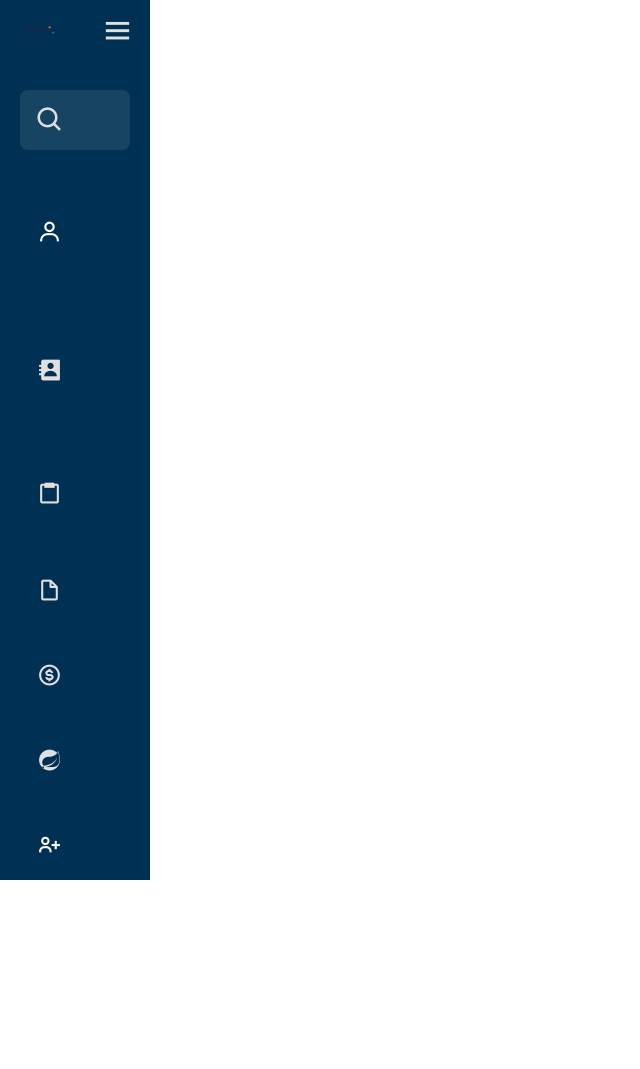
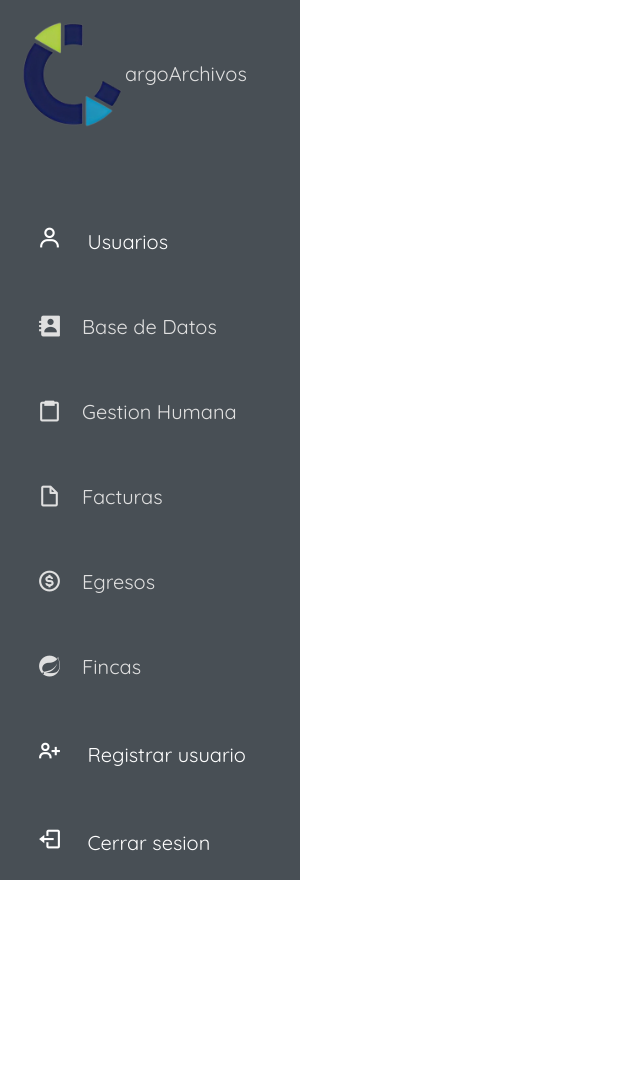
Before and after one commit to DuvanBonilla/gd_archivo, a PHP site: page / in a window 1280 px wide. Shown: the whole page, without its empty margins (0-640 px from the left). After the commit the page ends 880 px from the top, so only its background shows below. Run offline with PHP 8.4, Linux system fonts and the light colour scheme; a user stored in the database is signed in; some libraries are stand-ins or nearby versions.

Commit message:
style(index): cambio en el diseño del index

```diff
--- a/controller/js/app.js
+++ /dev/null
@@ -1,21 +0,0 @@
-const toggle = document.querySelector(".toggle")
-const menuDashboard = document.querySelector(".menu-dashboard")
-const iconoMenu = toggle.querySelector("i")
-const enlacesMenu = document.querySelectorAll(".enlace")
-
-toggle.addEventListener("click", () => {
-    menuDashboard.classList.toggle("open")
-
-    if(iconoMenu.classList.contains("bx-menu")){
-        iconoMenu.classList.replace("bx-menu", "bx-x")
-    }else {
-        iconoMenu.classList.replace("bx-x", "bx-menu")
-    }
-})
-
-enlacesMenu.forEach(enlace => {
-    enlace.addEventListener("click", () => {
-        menuDashboard.classList.add("open")
-        iconoMenu.classList.replace("bx-menu", "bx-x")
-    })
-})
--- a/model/val_mostrar_carpetas.php
+++ b/model/val_mostrar_carpetas.php
@@ -6,7 +6,6 @@ function obtenerCarpetaPorId($id, $nombreCarpeta) {
 
     // Verificar si la carpeta del usuario existe
     if (file_exists($carpetaUsuario) && is_dir($carpetaUsuario)) {
-        echo "Carpeta encontrada: $carpetaUsuario<br>";
 
         // Obtener la lista de subcarpetas y archivos dentro de la carpeta del usuario
         $subcarpetas = scandir($carpetaUsuario);
--- a/view/css/index/estilos.css
+++ b/view/css/index/estilos.css
@@ -17,7 +17,7 @@
 :root {
   --blanco: #e0e0e0;
   --azul-opacidad: #184463;
-  --bg-menu: #003053;
+  --bg-menu: #484f55;
   --bg-body: #c7e1ff;
 }
 
@@ -37,17 +37,17 @@ body {
 /* LAYOUT */
 
 .menu-dashboard {
-  max-width: 150px;
+  width: 300px;
   height: 110vh;
   background: var(--bg-menu);
   padding: 20px;
-  transition: max-width 0.3s ease;
 }
 
 .top-menu {
   display: flex;
   align-items: center;
   justify-content: space-between;
+  margin-bottom: 30%;
 }
 
 .top-menu .logo {
@@ -56,54 +56,15 @@ body {
 }
 
 .top-menu .logo img {
-  width: 40px;
-  transition: width 0.3s ease;
+  width: 40%;
 }
 
 .top-menu .logo span {
   font-size: 20px;
-  margin-left: 20px;
-  display: none;
+  margin-left: 1px;
 }
 
 .top-menu .toggle {
-  width: 30px;
-  height: 20px;
-  display: flex;
-  align-items: center;
-  justify-content: space-between;
-  cursor: pointer;
-}
-
-.top-menu .toggle i {
-  font-size: 35px;
-}
-
-/* INPUT BOX */
-
-.input-search {
-  width: 100%;
-  margin: 50px 0;
-  background-color: var(--azul-opacidad);
-  padding: 15px;
-  border-radius: 8px;
-  display: flex;
-  align-items: center;
-}
-
-.input-search i {
-  font-size: 30px;
-  margin-right: 20px;
-}
-
-.input-search .input {
-  border: none;
-  outline: none;
-  background-color: transparent;
-  width: 100%;
-  height: 30px;
-  color: var(--blanco);
-  font-size: 22px;
   display: none;
 }
 
@@ -131,31 +92,6 @@ body {
 }
 
 .menu .enlace span {
-  opacity: 0;
-  transition: opacity 0.3s ease;
-}
-
-.menu-dashboard.open {
-  max-width: 300px;
-}
-
-.menu-dashboard.open .top-menu .logo span {
-  display: block;
-}
-
-.menu-dashboard.open .input-search .menu-dashboard.open .menu .enlace {
-  width: auto;
-}
-
-.menu-dashboard.open .input-search .input {
-  display: block;
-}
-
-.menu-dashboard.open .menu .enlace {
-  padding: 20px;
-}
-
-.menu-dashboard.open .menu .enlace span {
   opacity: 1;
 }
 
--- a/view/index.php
+++ b/view/index.php
@@ -1,7 +1,7 @@
 <?php
 session_start();
-if(!isset($_SESSION["usuario"])){
-  header('location: ../view/login.php');
+if (!isset($_SESSION['usuario'])) {
+    header('location: ../view/login.php');
     exit;
 }
 ?>
@@ -29,17 +29,9 @@ if(!isset($_SESSION["usuario"])){
         <!-- TOP MENU -->
         <div class="top-menu">
             <div class="logo">
-                <img src="../images/crg.png" alt="">
-                <span>CargoArchivos</span>
+                <img src="images/logo.ico.ico" alt="" class="logo-img">
+                <span>argoArchivos</span>
             </div>
-            <div class="toggle">
-                <i class='bx bx-menu'></i>
-            </div>
-        </div>
-        <!-- INPUT SEARCH -->
-        <div class="input-search">
-            <i class='bx bx-search'></i>
-            <input type="text" class="input" placeholder="Buscar">
         </div>
         <!-- MENU -->
         <div class="menu">
@@ -94,7 +86,6 @@ if(!isset($_SESSION["usuario"])){
             </div>
         </div>
     </div>
-    <script src="../controller/js/app.js" defer></script>
     <script src="../controller/js/lista-fincas.js" defer></script>
 </body>
 </html>
```
